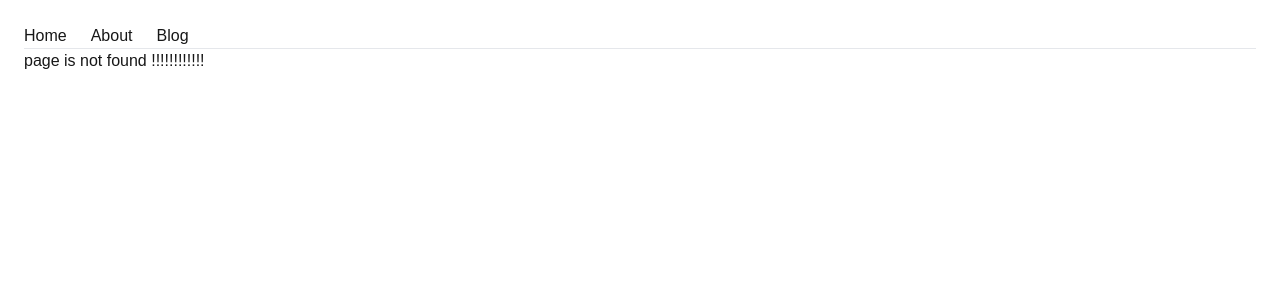
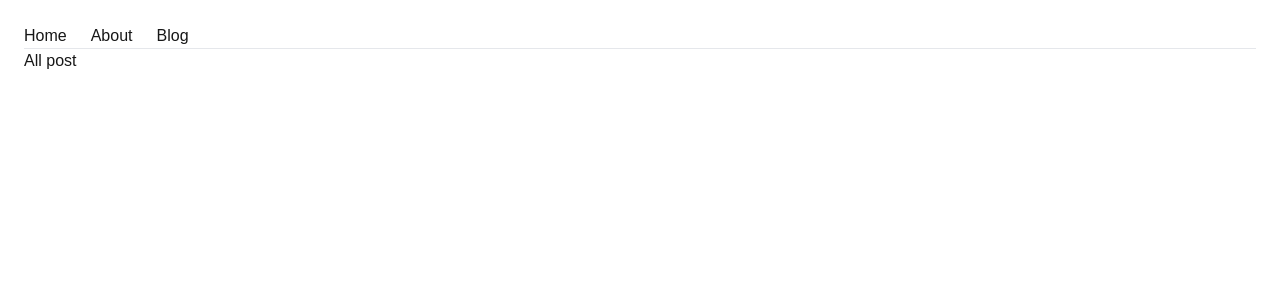
Before and after one commit to aminul-islam-sajid/next14-with-sumet, a Next.js app: page /posts in a window 1280 px wide. Before the commit this address had no page. Shown: the top 300 px of the page. Built offline with nearby package versions, Linux system fonts and the light colour scheme.

Commit message:
post page create

```diff
--- /dev/null
+++ b/app/posts/page.js
@@ -0,0 +1,11 @@
+import React from 'react';
+
+const posts = () => {
+    return (
+        <div>
+            All post
+        </div>
+    );
+};
+
+export default posts;
```
